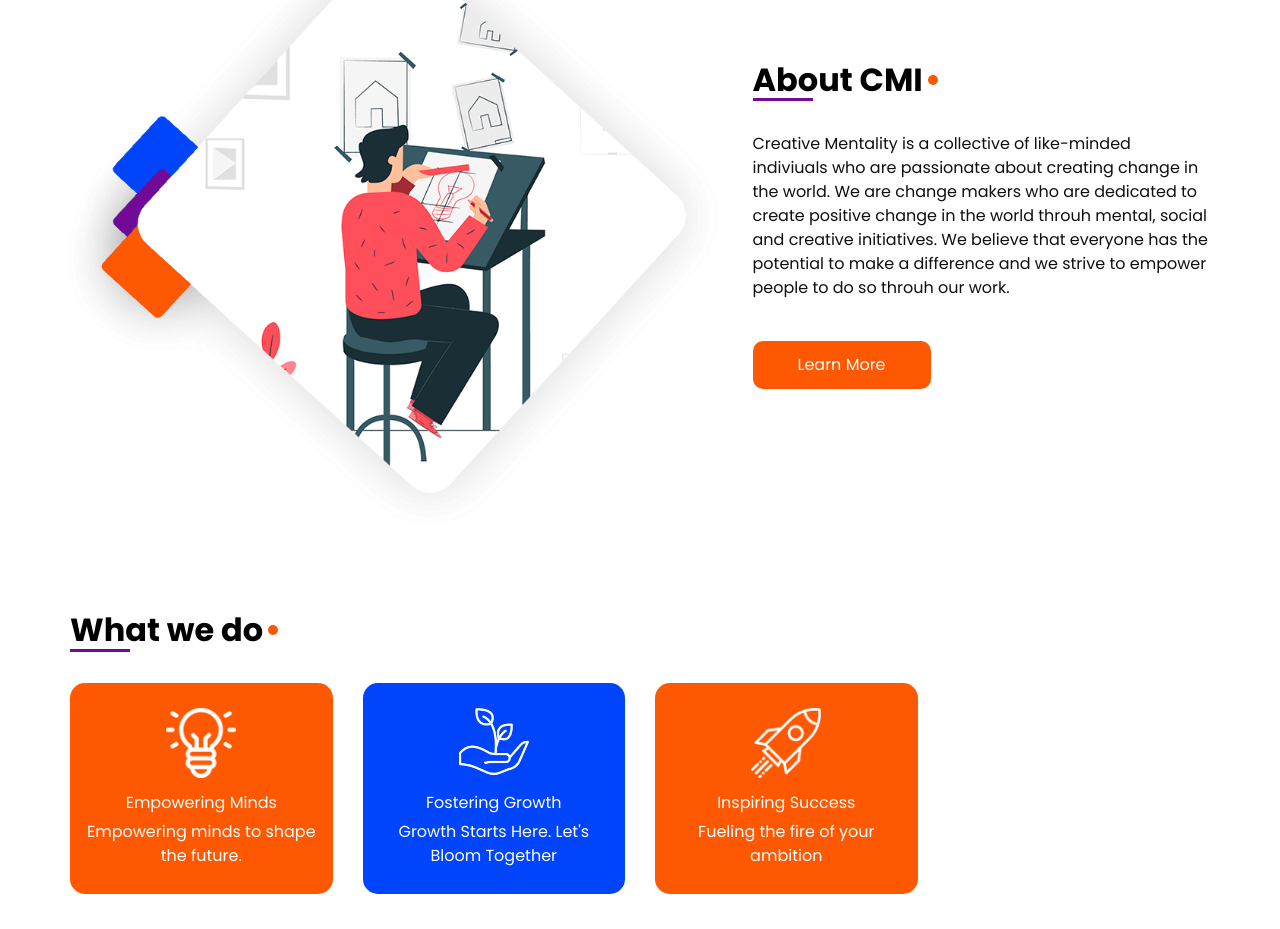
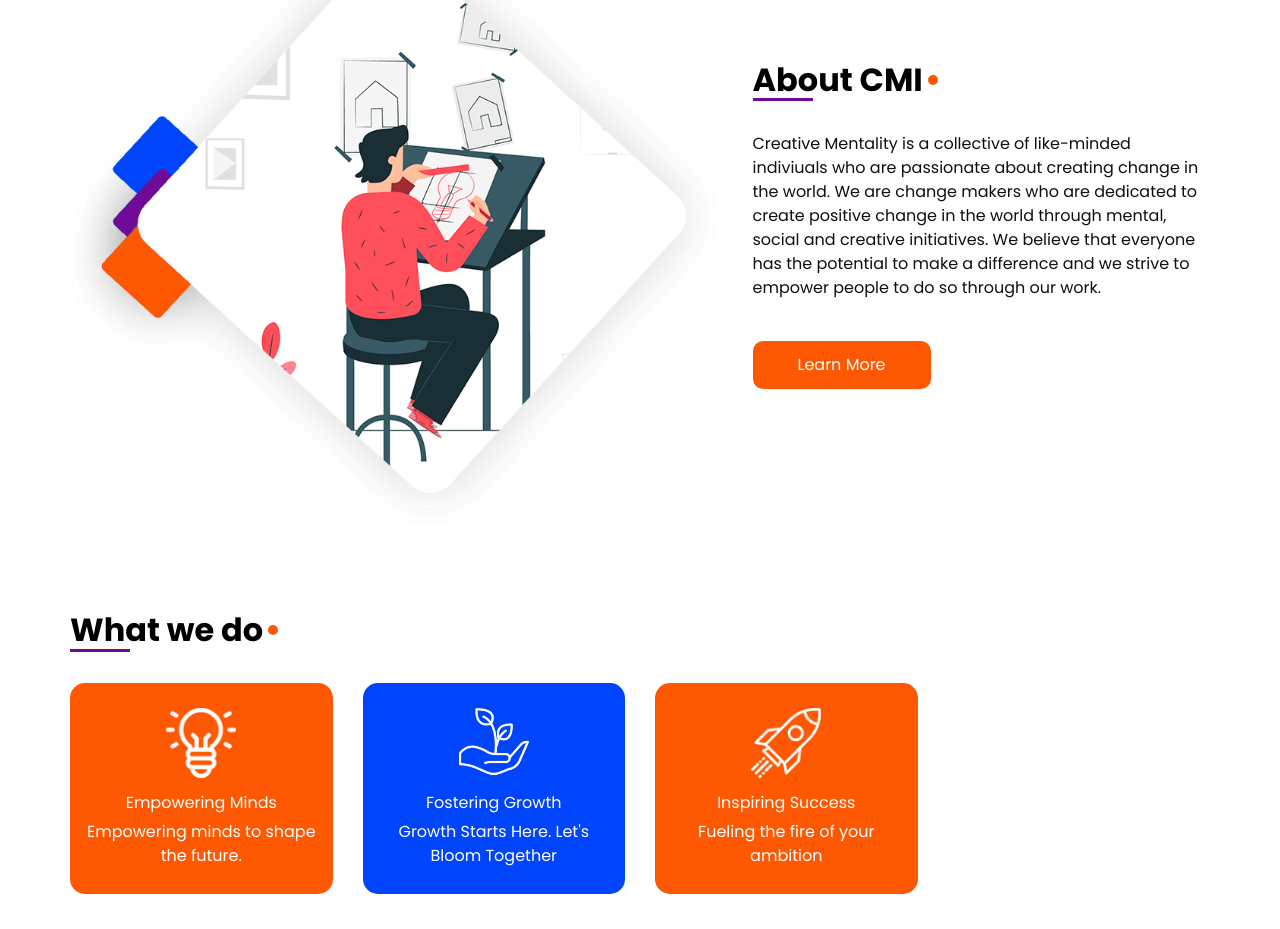
Before and after one commit to ANDI-softwaredev/cmi, a plain HTML site: page index.html in a window 1280 px wide. Shown: the part 1015-1944 px from the top of the page. Drawn offline with nearby package versions, Linux system fonts and the light colour scheme.

Commit message:
Update index.html

```diff
--- a/index.html
+++ b/index.html
@@ -230,7 +230,7 @@
             </div>
 
             <p>
-              Creative Mentality is a collective of like-minded indiviuals who are passionate about creating change in the world. We are change makers who are dedicated to create positive change in the world throuh mental, social and creative initiatives. We believe that everyone has the potential to make a difference and we strive to empower people to do so throuh our work.
+              Creative Mentality is a collective of like-minded indiviuals who are passionate about creating change in the world. We are change makers who are dedicated to create positive change in the world through mental, social and creative initiatives. We believe that everyone has the potential to make a difference and we strive to empower people to do so through our work.
             </p>
             <div>
               <a href="contact.html">
```
